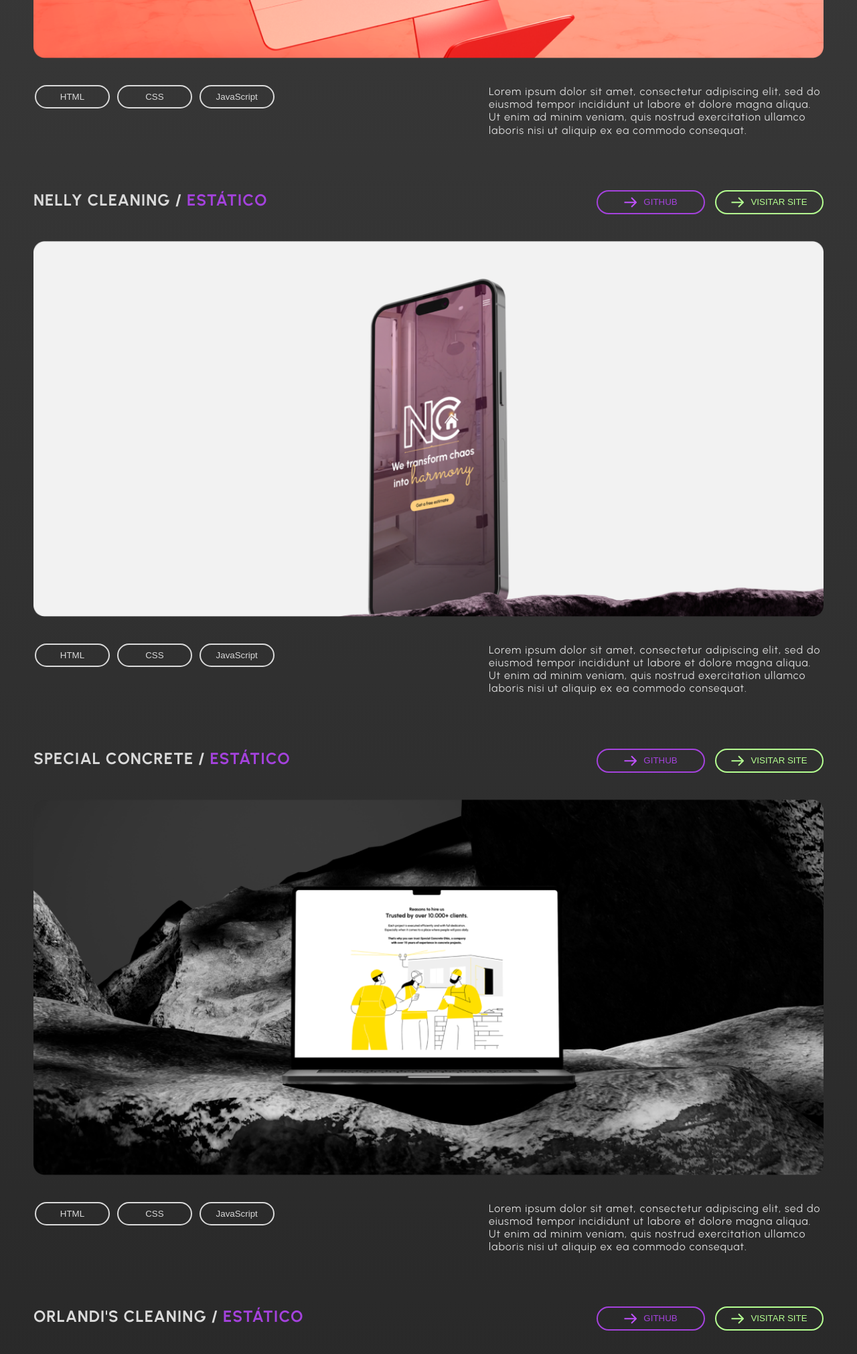
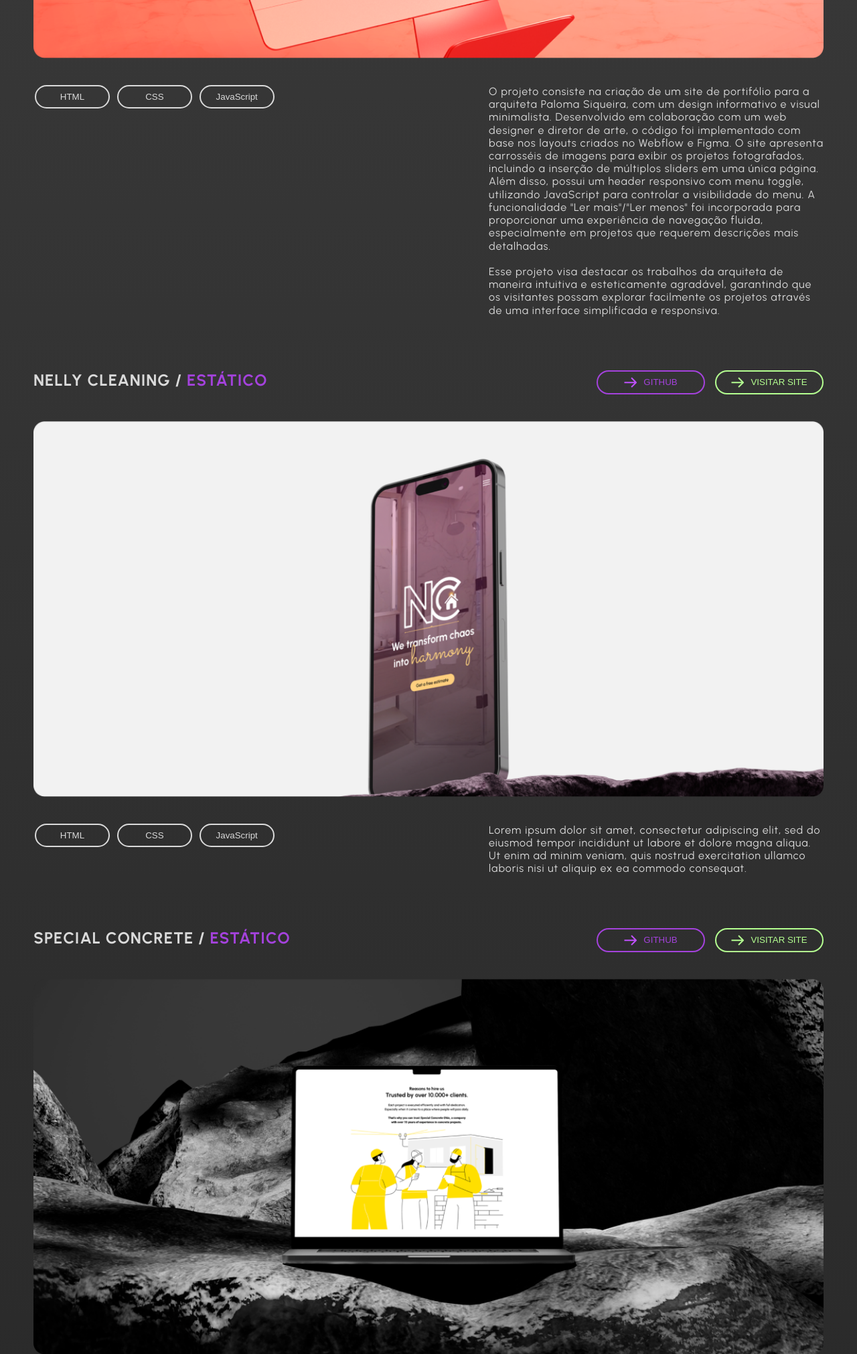
Before and after one commit to flaviasiv/Portifolio-Flavia-Sigoli, a website: page index.html in a window 1280 px wide. Shown: the part 2300-4322 px from the top of the page at 67% size. Drawn offline with nearby package versions, Linux system fonts and the light colour scheme.

Commit message:
about projects

```diff
--- a/index.html
+++ b/index.html
@@ -131,7 +131,9 @@
                     <button>JavaScript</button>
                   </div>
                   <div class="portifolioinfop">
-                    <p>Lorem ipsum dolor sit amet, consectetur adipiscing elit, sed do eiusmod tempor incididunt ut labore et dolore magna aliqua. Ut enim ad minim veniam, quis nostrud exercitation ullamco laboris nisi ut aliquip ex ea commodo consequat.</p>
+                    <p>O projeto consiste na criação de um site de portifólio para a arquiteta Paloma Siqueira, com um design informativo e visual minimalista. Desenvolvido em colaboração com um web designer e diretor de arte, o código foi implementado com base nos layouts criados no Webflow e Figma. O site apresenta carrosséis de imagens para exibir os projetos fotografados, incluindo a inserção de múltiplos sliders em uma única página. Além disso, possui um header responsivo com menu toggle, utilizando JavaScript para controlar a visibilidade do menu. A funcionalidade "Ler mais"/"Ler menos" foi incorporada para proporcionar uma experiência de navegação fluida, especialmente em projetos que requerem descrições mais detalhadas.
+                      <br><br>
+                    Esse projeto visa destacar os trabalhos da arquiteta de maneira intuitiva e esteticamente agradável, garantindo que os visitantes possam explorar facilmente os projetos através de uma interface simplificada e responsiva.</p>
                   </div>
                 </div>
               </div>
@@ -164,12 +166,12 @@
                 <div class="porfitolioimg"><img src="./assets/special-work.png" alt="" draggable="false"></div>
                 <div class="portfolioinfos">
                   <div class="btns">
+                    <button>JavaScript</button>
                     <button>HTML</button>
                     <button>CSS</button>
-                    <button>JavaScript</button>
                   </div>
                   <div class="portifolioinfop">
-                    <p>Lorem ipsum dolor sit amet, consectetur adipiscing elit, sed do eiusmod tempor incididunt ut labore et dolore magna aliqua. Ut enim ad minim veniam, quis nostrud exercitation ullamco laboris nisi ut aliquip ex ea commodo consequat.</p>
+                    <p>O projeto consiste na criação de uma Landing Page estática para a empresa Special Concrete. Foi desenvolvido em colaboração com web designer e diretor de arte, com base no layout inicial do Figma. A página é estruturada com um header responsivo que inclui um menu toggle em JavaScript. Abaixo, são apresentados carrosséis de serviços e portifólio, onde cada item pode abrir uma galeria de imagens. Além disso, há a integração de uma página de rede social via iframe e um formulário de contato simples, sem backend, que utiliza uma API para enviar diretamente as informações para o cliente.</p>
                   </div>
                 </div>
               </div>
```
